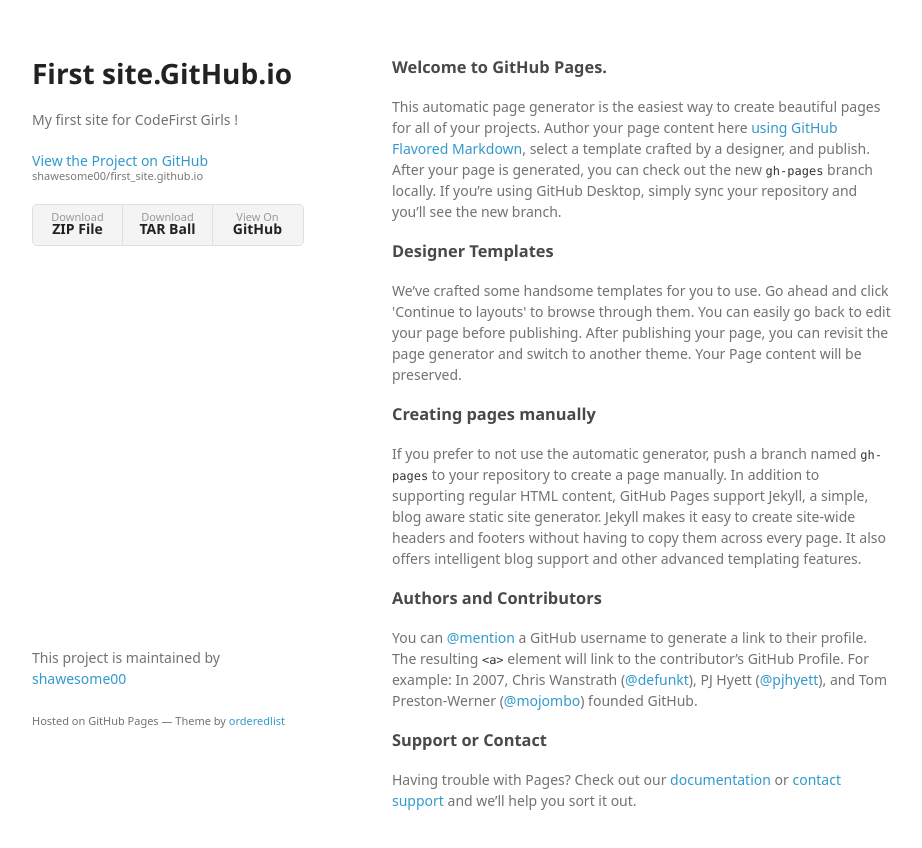
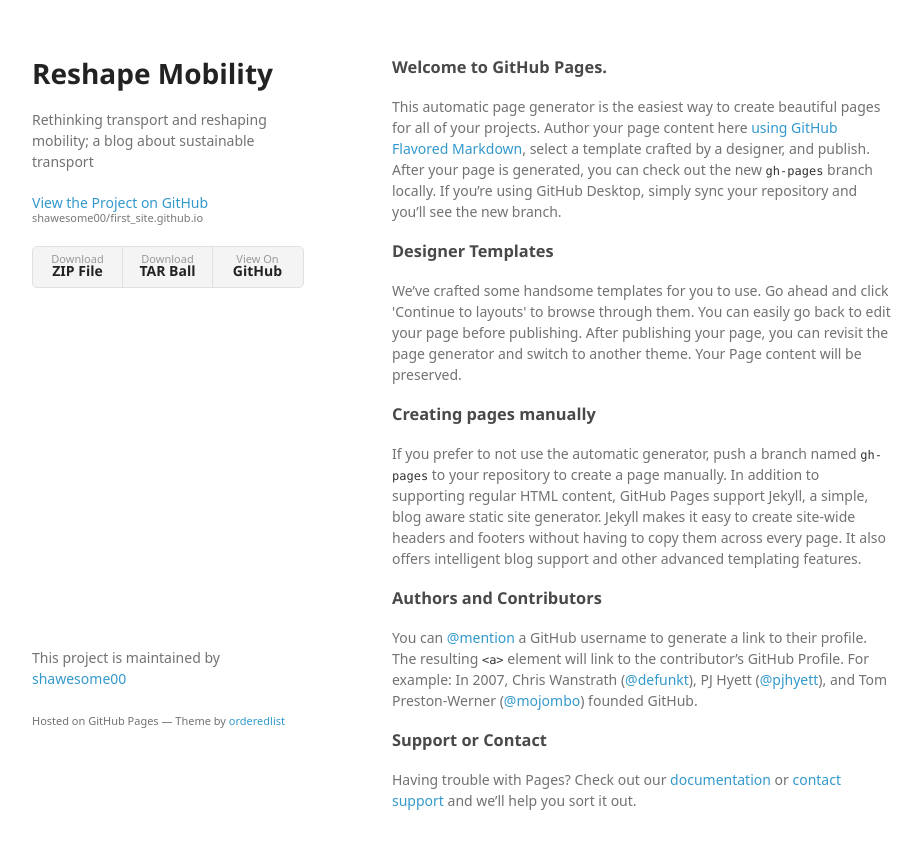
Before and after one commit to shawesome00/first_site.github.io, a plain HTML site: page index.html in a window 1280 px wide. Shown: the whole page, without its empty margins (178-1100 px from the left). Drawn offline with Linux system fonts and the light colour scheme; a web font is replaced by a local one.

Commit message:
First ever edit - just changed title

```diff
--- a/index.html
+++ b/index.html
@@ -3,7 +3,7 @@
   <head>
     <meta charset="utf-8">
     <meta http-equiv="X-UA-Compatible" content="chrome=1">
-    <title>First site.GitHub.io by shawesome00</title>
+    <title>Reshape Mobility</title>
 
     <link rel="stylesheet" href="stylesheets/styles.css">
     <link rel="stylesheet" href="stylesheets/github-light.css">
@@ -15,8 +15,8 @@
   <body>
     <div class="wrapper">
       <header>
-        <h1>First site.GitHub.io</h1>
-        <p>My first site for CodeFirst Girls ! </p>
+        <h1>Reshape Mobility</h1>
+        <p>Rethinking transport and reshaping mobility; a blog about sustainable transport </p>
 
         <p class="view"><a href="https://github.com/shawesome00/first_site.github.io">View the Project on GitHub <small>shawesome00/first_site.github.io</small></a></p>
 
```
